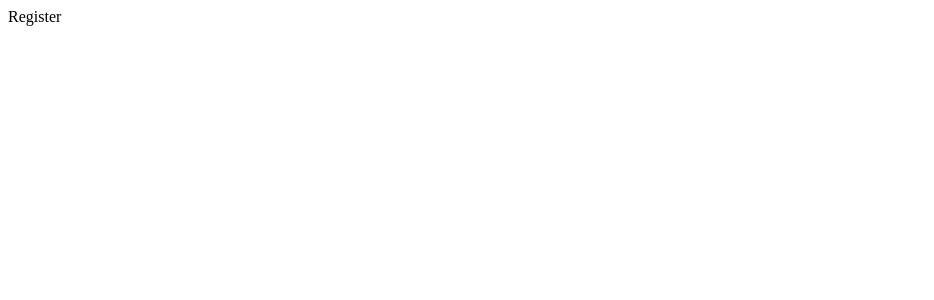
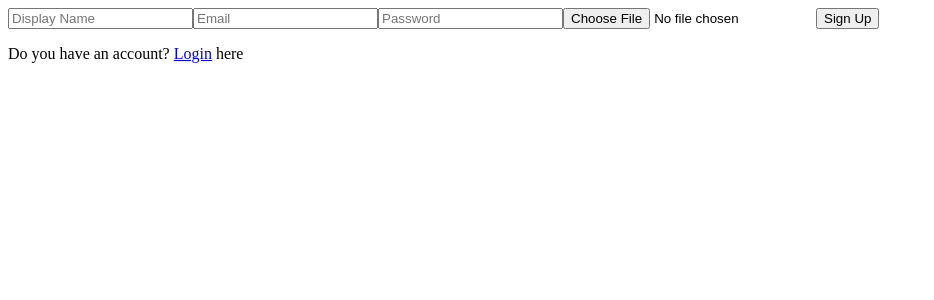
Before and after one commit to yalegama/Chat_Book, a React (Create React App) app: page / in a window 1280 px wide. Shown: the top 300 px of the page, without its empty margins (0-934 px from the left). Built offline with nearby package versions, Linux system fonts and the light colour scheme.

Commit message:
Created Register Page

```diff
--- a/package.json
+++ b/package.json
@@ -9,6 +9,7 @@
     "react": "^18.2.0",
     "react-dom": "^18.2.0",
     "react-scripts": "5.0.1",
+    "sass": "^1.63.2",
     "web-vitals": "^2.1.4"
   },
   "scripts": {
--- a/src/App.js
+++ b/src/App.js
@@ -1,3 +1,4 @@
+
 import Register from "./pages/Register";
 
 function App() {
--- a/src/pages/Register.jsx
+++ b/src/pages/Register.jsx
@@ -1,8 +1,20 @@
 import React from 'react'
+import Login from './Login'
 
 function Register() {
   return (
-    <div>Register</div>
+    <div className="formContainer">
+        <div className="formWrapper">
+            <form action="">
+                <input type="text" placeholder='Display Name' />
+                <input type="email" placeholder='Email' />
+                <input type="password" placeholder='Password' />
+                <input type="file" />
+                <button>Sign Up</button>
+            </form>
+            <p>Do you have an account? <a href={<Login/>}>Login</a> here </p>
+        </div>
+    </div>
   )
 }
 
--- /dev/null
+++ b/src/style.scss
@@ -0,0 +1,3 @@
+.formContainer{
+    background-color: #a7bcff;
+}
```
Also changed, not shown: 1 other file (tests, documents, lock files or other folders).
